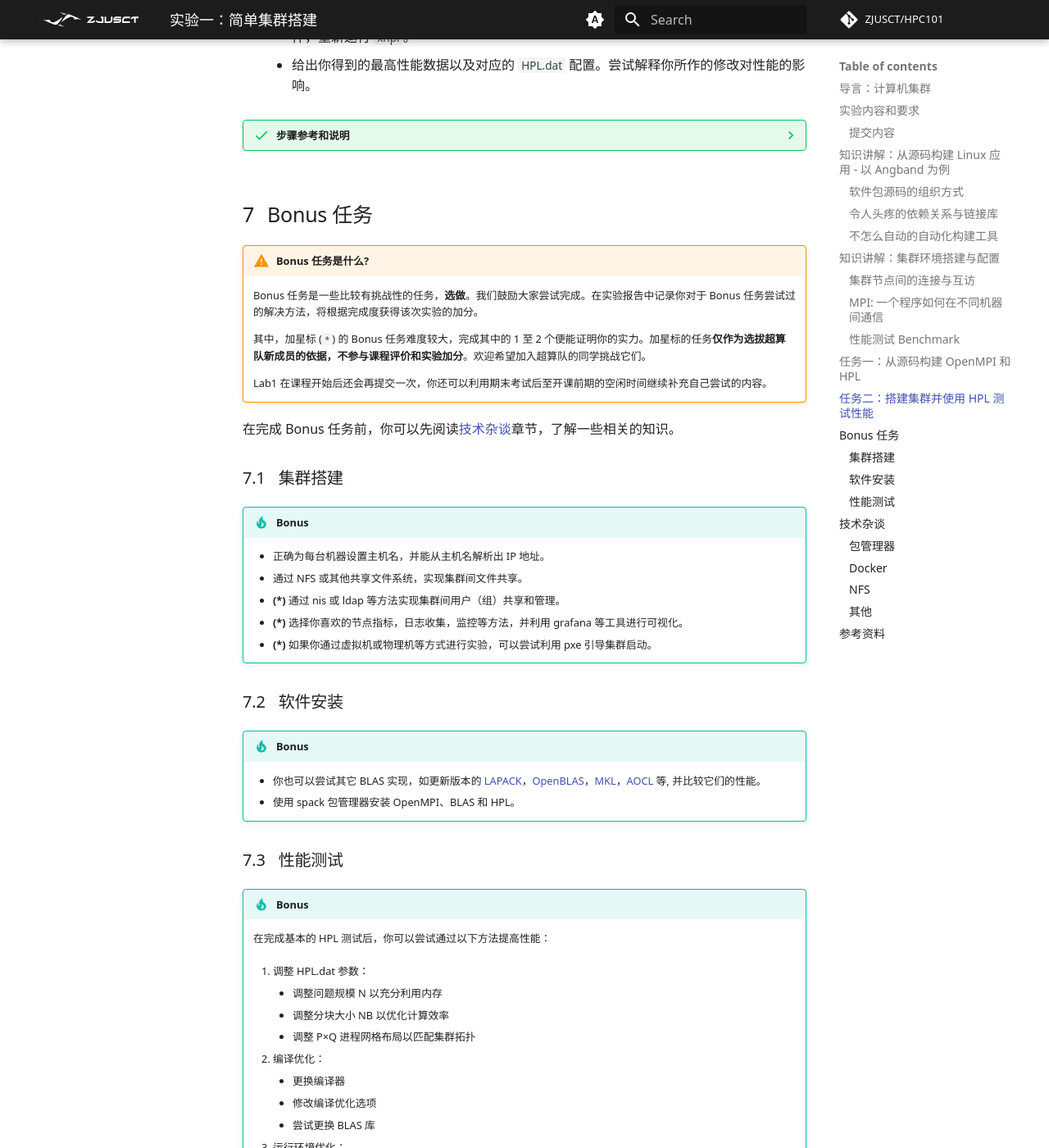
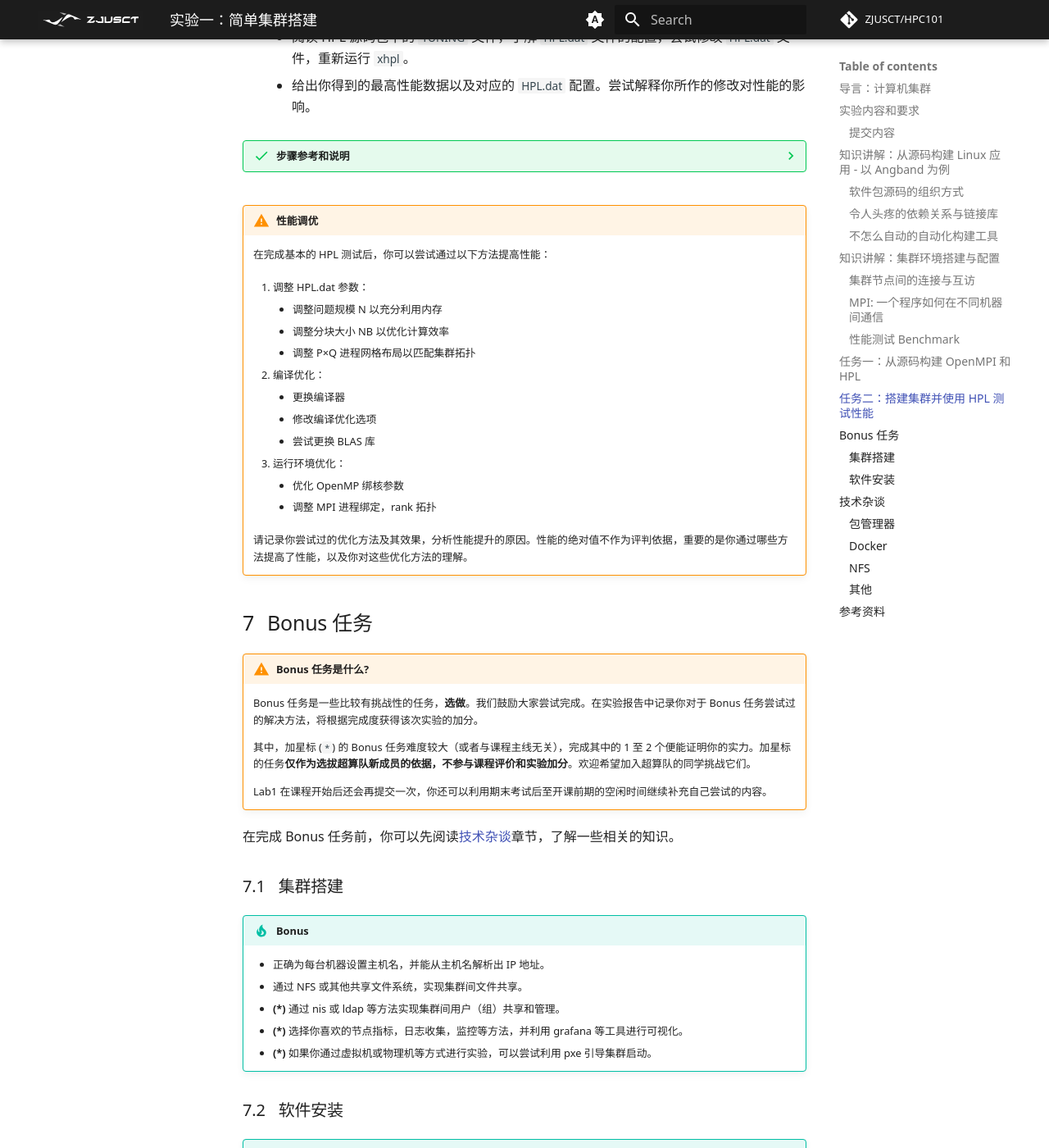
Before and after one commit to wys917/HPC101, an MkDocs documentation site: the page built from docs/lab/Lab1-MiniCluster/index.md, in a window 1280 px wide and 1400 px high, scrolled down 15594 px. Shown: the whole window at 82% size. Built offline with MkDocs 1.6.1 and Material for MkDocs 9.7.7, drawn with Linux system fonts in a browser that asks for light colours; some web fonts are replaced; comment, search, counter and statistics services are not loaded; some of the changed text lies outside the part shown.

Commit message:
fix: refine lab1 bonus desc

```diff
--- a/docs/lab/Lab1-MiniCluster/index.md
+++ b/docs/lab/Lab1-MiniCluster/index.md
@@ -28,7 +28,7 @@
 
 1. 使用中文完成的实验报告 PDF 文件，内容至少包括下面的过程:
     - 软件安装：下载 OpenMPI、BLAS 和 HPL 的源代码并编译安装。
-    - 集群搭建：使用虚拟机 / Docker 容器等方式构建集群，配置节点间互联、测试节点间通信。
+    - 集群搭建：使用虚拟机 / Docker 容器 / 或者你喜欢的其他方式构建集群，配置节点间互联、测试节点间通信。
     - 性能测试：在虚拟机集群上使用 OpenMPI 运行 HPL 性能测试，记录测试结果。
 2. HPL 输出结果文本文件
 3. 如果修改了代码，请提交修改后的代码和一份修改说明。
@@ -506,7 +506,7 @@
     - 验证安装是否成功。提示：运行 `ompi_info -all`。
 - 构建 BLAS，CBLAS：
     - 下载指定版本 BLAS 源码: [blas-3.12.0.tgz](./assets/blas-3.12.0.tgz), 并完成构建。
-    - 下载指定版本 CBLAS 源码: [CBLAS.tgz](./assets/CBLAS.tgz)。相应修改 `Makefile.in` 后完成构建
+    - 下载指定版本 CBLAS 源码: [CBLAS.tgz](./assets/CBLAS.tgz)。相应修改 `Makefile.in` 后完成构建。`我们希望你能解决所有报错。`
     - 如果没有错误，两个目录中都会生成一个 `.a` 文件，这是待会要用到的静态链接库。
 
 <figure markdown="span">
@@ -811,13 +811,36 @@
 === "使用你喜欢的方式搭建集群"
      如果你觉得这两种方法都不适合你，请使用你喜欢的方式搭建集群，并完成 HPL 测试。
 
+
+
+!!! warning "性能调优"
+
+    在完成基本的 HPL 测试后，你可以尝试通过以下方法提高性能：
+
+    1. 调整 HPL.dat 参数：
+        - 调整问题规模 N 以充分利用内存
+        - 调整分块大小 NB 以优化计算效率
+        - 调整 P×Q 进程网格布局以匹配集群拓扑
+
+    2. 编译优化：
+        - 更换编译器
+        - 修改编译优化选项
+        - 尝试更换 BLAS 库
+
+    4. 运行环境优化：
+        - 优化 OpenMP 绑核参数
+        - 调整 MPI 进程绑定，rank 拓扑
+
+    请记录你尝试过的优化方法及其效果，分析性能提升的原因。性能的绝对值不作为评判依据，重要的是你通过哪些方法提高了性能，以及你对这些优化方法的理解。
+
+
 ## Bonus 任务
 
 !!! warning "Bonus 任务是什么?"
 
     Bonus 任务是一些比较有挑战性的任务，**选做**。我们鼓励大家尝试完成。在实验报告中记录你对于 Bonus 任务尝试过的解决方法，将根据完成度获得该次实验的加分。
 
-    其中，加星标 (`*`) 的 Bonus 任务难度较大，完成其中的 1 至 2 个便能证明你的实力。加星标的任务**仅作为选拔超算队新成员的依据，不参与课程评价和实验加分**。欢迎希望加入超算队的同学挑战它们。
+    其中，加星标 (`*`) 的 Bonus 任务难度较大（或者与课程主线无关），完成其中的 1 至 2 个便能证明你的实力。加星标的任务**仅作为选拔超算队新成员的依据，不参与课程评价和实验加分**。欢迎希望加入超算队的同学挑战它们。
 
     Lab1 在课程开始后还会再提交一次，你还可以利用期末考试后至开课前期的空闲时间继续补充自己尝试的内容。
 
@@ -837,31 +860,8 @@
 !!! tip "Bonus"
 
     - 你也可以尝试其它 BLAS 实现，如更新版本的 [LAPACK](https://www.netlib.org/lapack/)，[OpenBLAS](http://www.openmathlib.org/OpenBLAS/)，[MKL](https://www.intel.com/content/www/us/en/developer/tools/oneapi/onemkl.html)，[AOCL](https://www.amd.com/en/developer/aocl.html) 等, 并比较它们的性能。
-    - 使用 spack 包管理器安装 OpenMPI、BLAS 和 HPL。
+    - **(\*)** 使用 spack 包管理器安装 OpenMPI、多种 BLAS 并 相应编译多种 HPL。
 
-
-
-### 性能测试
-
-!!! tip "Bonus"
-
-    在完成基本的 HPL 测试后，你可以尝试通过以下方法提高性能：
-
-    1. 调整 HPL.dat 参数：
-        - 调整问题规模 N 以充分利用内存
-        - 调整分块大小 NB 以优化计算效率
-        - 调整 P×Q 进程网格布局以匹配集群拓扑
-
-    2. 编译优化：
-        - 更换编译器
-        - 修改编译优化选项
-        - 尝试更换 BLAS 库
-
-    4. 运行环境优化：
-        - 优化 OpenMP 绑核参数
-        - 调整 MPI 进程绑定，rank 拓扑
-
-    请记录你尝试过的优化方法及其效果，分析性能提升的原因。性能的绝对值不作为评判依据，重要的是你通过哪些方法提高了性能，以及你对这些优化方法的理解。
 
 ## 技术杂谈
 
```
